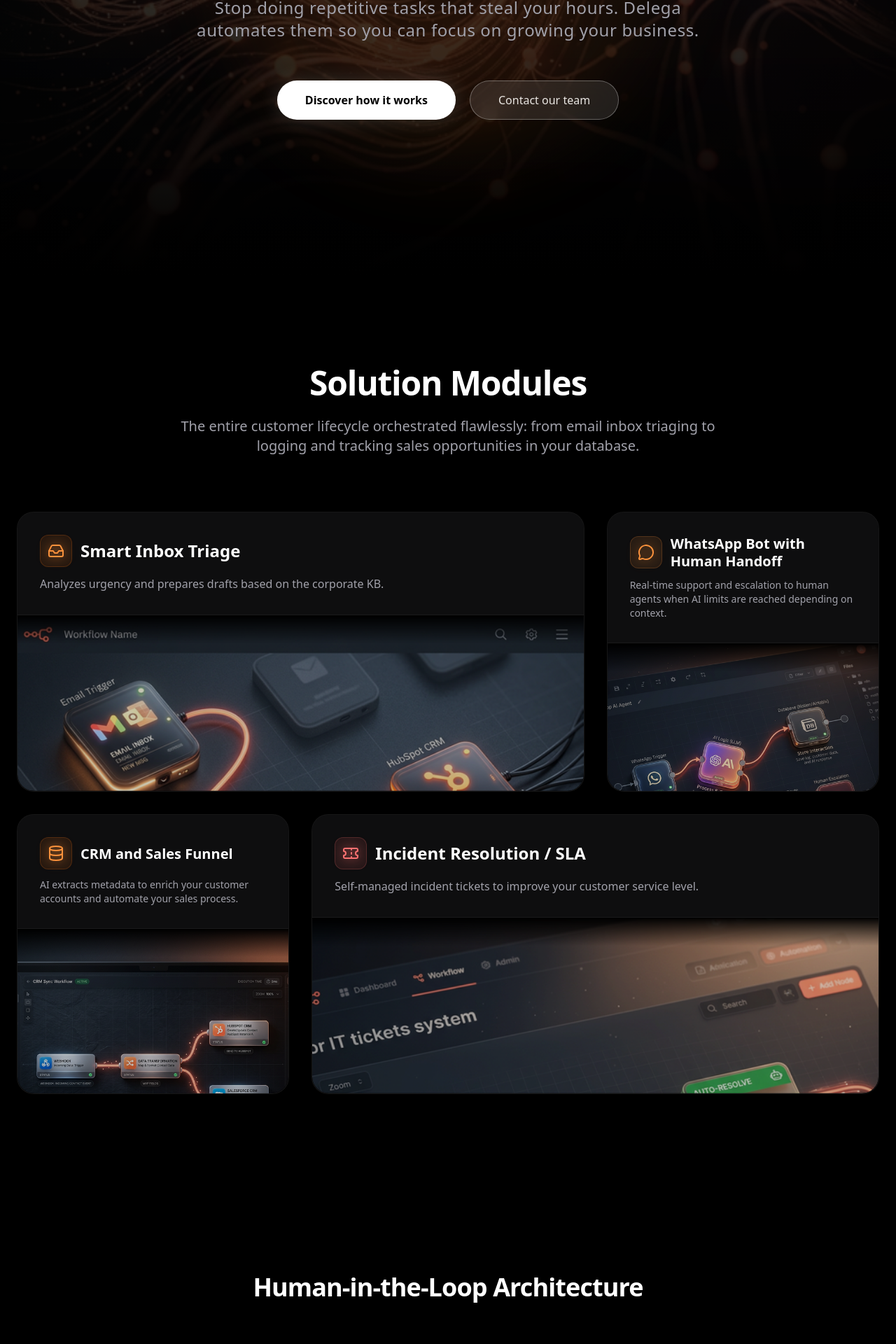
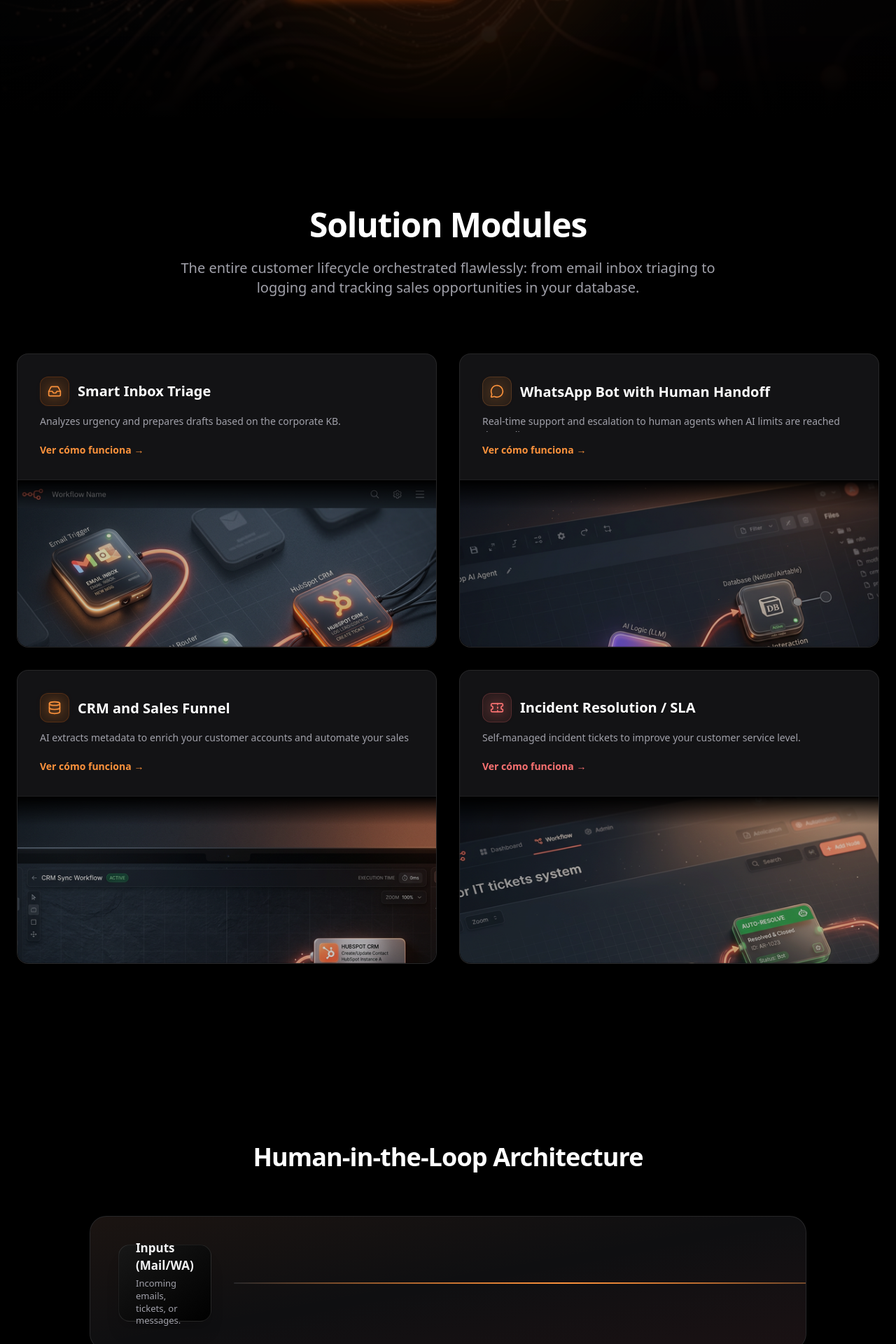
Before and after one commit to pablomartiniagency-sys/Delega-Main-Page, a Next.js app: page /en in a window 1280 px wide. Shown: the part 632-2552 px from the top of the page at 70% size. Built offline with nearby package versions, Linux system fonts and the light colour scheme.

Commit message:
feat: comprehensive linear-style UI/UX redesign of landing page

```diff
--- a/messages/en.json
+++ b/messages/en.json
@@ -8,7 +8,7 @@
     "logoSpace": "Logo Space"
   },
   "Hero": {
-    "badge": "Automation V2",
+    "badge": "",
     "title1": "Reclaim your time.",
     "title2": "Automate your business.",
     "subtitle": "Stop doing repetitive tasks that steal your hours. Delega automates them so you can focus on growing your business.",
@@ -38,18 +38,22 @@
   "Architecture": {
     "title": "Human-in-the-Loop Architecture",
     "inputs": "Inputs (Mail/WA)",
+    "descInputs": "Incoming emails, tickets, or messages.",
     "router": "Agent Router (RAG)",
+    "descRouter": "Classifies and extracts key data instantly.",
     "tools": "Tools / Tools API",
-    "human": "HIL Approval (Human)",
+    "descTools": "Executes actions in your CRM automatically.",
+    "human": "Human Oversight (Human-in-the-Loop)",
+    "descHuman": "Final validation before sending replies.",
     "desc": "The agent classifies, uses semantic memory, and suggests drafts to save you time, while enforcing human approval for sensitive tasks."
   },
   "FooterCTA": {
     "title": "Scale your operations without scaling payroll",
-    "subtitle": "Index your commercial and logistics documentation, answer corporate emails, and respond to WhatsApps delivering client documents. GDPR compliant.",
+    "subtitle": "Index your commercial and logistics documentation, answer corporate emails, and respond to WhatsApps delivering client documents. GDPR compliant (General Data Protection Regulation).",
     "button": "Schedule Tech Consultation"
   },
   "Footer": {
-    "desc": "The AI that scales your business effortlessly. Scale your operations at minimum cost, with 100% secure data and zero worries.",
+    "desc": "The AI that makes your business grow effortlessly. More operations, lower costs, zero worries.",
     "productTitle": "Product",
     "links": {
       "email": "Email Agent",
--- a/src/app/[locale]/page.tsx
+++ b/src/app/[locale]/page.tsx
@@ -166,12 +166,8 @@ export default function Home() {
         </div>
 
         <div className="flex flex-col items-center max-w-5xl relative z-10">
-            <div className="hero-badge inline-flex items-center rounded-full border border-orange-500/30 bg-orange-500/10 backdrop-blur-md px-4 py-1.5 text-sm font-medium mb-10 text-orange-100 shadow-[0_0_15px_rgba(249,115,22,0.2)]">
-                <span className="flex h-2 w-2 rounded-full bg-orange-400 mr-2 animate-pulse shadow-[0_0_8px_rgba(251,146,60,0.8)]"></span>
-                {tHero('badge')}
-            </div>
 
-            <h1 ref={titleRef} className="text-5xl md:text-7xl lg:text-8xl font-bold tracking-tighter mb-6 pb-4 text-foreground drop-shadow-sm leading-tight [perspective:1000px]">
+            <h1 ref={titleRef} className="text-[36px] md:text-[56px] lg:text-7xl font-bold tracking-tighter mb-6 pb-4 text-foreground drop-shadow-sm leading-[1.15] [perspective:1000px]">
                 <div className="inline-block">{tHero('title1')}</div><br className="hidden md:inline" />
                 <div className="inline-block text-transparent bg-clip-text bg-gradient-to-r from-orange-400 via-red-400 to-rose-400 drop-shadow-lg pb-4"> {tHero('title2')}</div>
             </h1>
@@ -180,12 +176,11 @@ export default function Home() {
                 {tHero('subtitle')}
             </p>
 
-            <div ref={ctaRef} className="flex flex-col sm:flex-row gap-5 mb-24 w-full sm:w-auto">
+            <div ref={ctaRef} className="flex flex-col sm:flex-row gap-4 w-full sm:w-auto items-stretch">
                 <Dialog>
                     <DialogTrigger asChild>
-                        <Button size="lg" className="w-full sm:w-auto relative group bg-white text-black font-semibold h-14 px-10 rounded-full shadow-[0_0_30px_rgba(255,255,255,0.15)] hover:shadow-[0_0_40px_rgba(255,255,255,0.3)] transition-all hover:scale-105 active:scale-95 overflow-hidden text-base">
-                            <span className="relative z-10">{tHero('primaryCTA')}</span>
-                            <div className="absolute inset-0 h-full w-full bg-gradient-to-r from-transparent via-black/5 to-transparent -translate-x-full group-hover:animate-[shimmer_1.5s_infinite]" />
+                        <Button size="lg" className="w-full h-14 sm:w-auto relative bg-orange-600 text-white font-semibold rounded-lg shadow-[0_4px_14px_0_rgba(234,88,12,0.39)] hover:shadow-[0_6px_20px_rgba(234,88,12,0.23)] hover:bg-orange-500 transition-all hover:scale-[1.02] active:scale-95 text-base">
+                            {tHero('primaryCTA')}
                         </Button>
                     </DialogTrigger>
 
@@ -204,7 +199,7 @@ export default function Home() {
                 </Dialog>
 
                 <Link href="/contacto" className="w-full sm:w-auto block">
-                    <Button size="lg" variant="outline" className="w-full h-14 px-10 rounded-full border-white/30 text-foreground bg-white/10 backdrop-blur-lg shadow-sm hover:bg-white/20 transition-all hover:scale-105 active:scale-95 text-base">
+                    <Button size="lg" variant="outline" className="w-full h-14 sm:w-auto rounded-lg border-white/20 text-white bg-transparent hover:bg-white/10 transition-all hover:scale-[1.02] active:scale-95 text-base">
                         {tHero('secondaryCTA')}
                     </Button>
                 </Link>
@@ -223,82 +218,86 @@ export default function Home() {
             <p className="text-xl text-zinc-400 max-w-3xl mx-auto font-light">{tModules('subtitle')}</p>
           </div>
 
-          <div className="grid grid-cols-1 md:grid-cols-2 lg:grid-cols-3 gap-8">
+          <div className="grid grid-cols-1 md:grid-cols-2 gap-6 md:gap-8">
             {/* Email Triage */}
-            <div ref={(el) => { cardsRef.current[0] = el; }} className="spotlight-card group flex flex-col rounded-3xl bg-zinc-900/40 backdrop-blur-xl overflow-hidden h-[400px] lg:col-span-2 relative border border-white/5">
-              <div className="pointer-events-none absolute -inset-px rounded-3xl opacity-0 transition duration-300 group-hover:opacity-100" style={{ background: 'radial-gradient(800px circle at var(--mouse-x) var(--mouse-y), rgba(249,115,22,0.15), transparent 40%)' }}/>
-              <div className="p-8 border-b border-white/5 bg-white/[0.02] flex justify-between items-center shrink-0 z-10">
-                <div>
+            <div ref={(el) => { cardsRef.current[0] = el; }} className="spotlight-card group flex flex-col rounded-2xl bg-zinc-900/60 backdrop-blur-xl overflow-hidden h-[420px] relative border border-white/10 shadow-lg">
+              <div className="pointer-events-none absolute -inset-px rounded-2xl opacity-0 transition duration-300 group-hover:opacity-100" style={{ background: 'radial-gradient(800px circle at var(--mouse-x) var(--mouse-y), rgba(249,115,22,0.12), transparent 40%)' }}/>
+              <div className="p-6 md:p-8 border-b border-white/5 bg-white/[0.02] flex flex-col justify-start items-start shrink-0 z-10 w-full h-[180px]">
                 <div className="flex items-center gap-3 mb-3">
                   <div className="p-2.5 bg-orange-500/10 rounded-xl border border-orange-500/20">
-                        <LucideInbox className="h-6 w-6 text-orange-400 drop-shadow-[0_0_8px_rgba(251,146,60,0.8)]" />
+                      <LucideInbox className="h-5 w-5 text-orange-400 drop-shadow-[0_0_8px_rgba(251,146,60,0.8)]" />
                   </div>
-                    <h3 className="text-2xl font-bold text-white">{tModules('email.title')}</h3>
+                  <h3 className="text-xl font-bold text-white">{tModules('email.title')}</h3>
                 </div>
-                  <p className="text-base text-zinc-400">{tModules('email.desc')}</p>
+                <p className="text-sm text-zinc-400 mb-4 line-clamp-2">{tModules('email.desc')}</p>
+                <Link href={{ pathname: '/producto', hash: 'email' }} className="mt-auto inline-flex items-center text-sm font-semibold text-orange-400 hover:text-orange-300 transition-colors">
+                  Ver cómo funciona <span className="ml-1">&rarr;</span>
+                </Link>
               </div>
-              </div>
-              <div className="bg-black flex-1 relative z-10 w-full overflow-hidden rounded-b-3xl">
+              <div className="bg-black flex-1 relative z-10 w-full overflow-hidden rounded-b-2xl">
                 <Image src="/workflows/email.png" alt="Email Workflow" fill quality={100} unoptimized className="object-cover object-left-top opacity-80 group-hover:scale-105 transition-transform duration-700 will-change-transform" />
                 <div className="absolute inset-x-0 top-0 h-10 bg-gradient-to-b from-black to-transparent z-20 pointer-events-none" />
               </div>
             </div>
 
             {/* WA Agent */}
-            <div ref={(el) => { cardsRef.current[1] = el; }} className="spotlight-card group flex flex-col rounded-3xl bg-zinc-900/40 backdrop-blur-xl overflow-hidden h-[400px] relative border border-white/5">
-              <div className="pointer-events-none absolute -inset-px rounded-3xl opacity-0 transition duration-300 group-hover:opacity-100" style={{ background: 'radial-gradient(600px circle at var(--mouse-x) var(--mouse-y), rgba(251,146,60,0.15), transparent 40%)' }}/>
-              <div className="p-8 border-b border-white/5 bg-white/[0.02] flex justify-between items-center shrink-0 z-10">
-                <div>
+            <div ref={(el) => { cardsRef.current[1] = el; }} className="spotlight-card group flex flex-col rounded-2xl bg-zinc-900/60 backdrop-blur-xl overflow-hidden h-[420px] relative border border-white/10 shadow-lg">
+              <div className="pointer-events-none absolute -inset-px rounded-2xl opacity-0 transition duration-300 group-hover:opacity-100" style={{ background: 'radial-gradient(600px circle at var(--mouse-x) var(--mouse-y), rgba(251,146,60,0.12), transparent 40%)' }}/>
+              <div className="p-6 md:p-8 border-b border-white/5 bg-white/[0.02] flex flex-col justify-start items-start shrink-0 z-10 w-full h-[180px]">
                 <div className="flex items-center gap-3 mb-3">
                   <div className="p-2.5 bg-orange-400/10 rounded-xl border border-orange-400/20">
-                        <LucideMessageCircle className="h-6 w-6 text-orange-400 drop-shadow-[0_0_8px_rgba(251,146,60,0.8)]" />
+                      <LucideMessageCircle className="h-5 w-5 text-orange-400 drop-shadow-[0_0_8px_rgba(251,146,60,0.8)]" />
                   </div>
                   <h3 className="text-xl font-bold text-white leading-tight">{tModules('whatsapp.title')}</h3>
                 </div>
-                  <p className="text-sm text-zinc-400">{tModules('whatsapp.desc')}</p>
+                <p className="text-sm text-zinc-400 mb-4 line-clamp-2">{tModules('whatsapp.desc')}</p>
+                <Link href={{ pathname: '/producto', hash: 'whatsapp' }} className="mt-auto inline-flex items-center text-sm font-semibold text-orange-400 hover:text-orange-300 transition-colors">
+                  Ver cómo funciona <span className="ml-1">&rarr;</span>
+                </Link>
               </div>
-              </div>
-              <div className="bg-black flex-1 relative z-10 w-full overflow-hidden rounded-b-3xl">
+              <div className="bg-black flex-1 relative z-10 w-full overflow-hidden rounded-b-2xl">
                 <Image src="/workflows/wa.png" alt="WhatsApp Workflow" fill quality={100} unoptimized className="object-cover object-left-top opacity-80 group-hover:scale-105 transition-transform duration-700 will-change-transform" />
                 <div className="absolute inset-x-0 top-0 h-10 bg-gradient-to-b from-black to-transparent z-20 pointer-events-none" />
               </div>
             </div>
 
             {/* CRM Lite */}
-            <div ref={(el) => { cardsRef.current[2] = el; }} className="spotlight-card group flex flex-col rounded-3xl bg-zinc-900/40 backdrop-blur-xl overflow-hidden h-[400px] relative border border-white/5">
-              <div className="pointer-events-none absolute -inset-px rounded-3xl opacity-0 transition duration-300 group-hover:opacity-100" style={{ background: 'radial-gradient(600px circle at var(--mouse-x) var(--mouse-y), rgba(249,115,22,0.15), transparent 40%)' }}/>
-              <div className="p-8 border-b border-white/5 bg-white/[0.02] flex justify-between items-center shrink-0 z-10">
-                <div>
+            <div ref={(el) => { cardsRef.current[2] = el; }} className="spotlight-card group flex flex-col rounded-2xl bg-zinc-900/60 backdrop-blur-xl overflow-hidden h-[420px] relative border border-white/10 shadow-lg">
+              <div className="pointer-events-none absolute -inset-px rounded-2xl opacity-0 transition duration-300 group-hover:opacity-100" style={{ background: 'radial-gradient(600px circle at var(--mouse-x) var(--mouse-y), rgba(249,115,22,0.12), transparent 40%)' }}/>
+              <div className="p-6 md:p-8 border-b border-white/5 bg-white/[0.02] flex flex-col justify-start items-start shrink-0 z-10 w-full h-[180px]">
                 <div className="flex items-center gap-3 mb-3">
                   <div className="p-2.5 bg-orange-500/10 rounded-xl border border-orange-500/20">
-                        <LucideDatabase className="h-6 w-6 text-orange-400 drop-shadow-[0_0_8px_rgba(251,146,60,0.8)]" />
+                      <LucideDatabase className="h-5 w-5 text-orange-400 drop-shadow-[0_0_8px_rgba(251,146,60,0.8)]" />
                   </div>
                   <h3 className="text-xl font-bold text-white leading-tight">{tModules('crm.title')}</h3>
                 </div>
-                  <p className="text-sm text-zinc-400">{tModules('crm.desc')}</p>
+                <p className="text-sm text-zinc-400 mb-4 line-clamp-2">{tModules('crm.desc')}</p>
+                <Link href={{ pathname: '/producto', hash: 'crm' }} className="mt-auto inline-flex items-center text-sm font-semibold text-orange-400 hover:text-orange-300 transition-colors">
+                  Ver cómo funciona <span className="ml-1">&rarr;</span>
+                </Link>
               </div>
-              </div>
-              <div className="bg-black flex-1 relative z-10 w-full overflow-hidden rounded-b-3xl">
+              <div className="bg-black flex-1 relative z-10 w-full overflow-hidden rounded-b-2xl">
                 <Image src="/workflows/crm.png" alt="CRM Workflow" fill quality={100} unoptimized className="object-cover object-left-top opacity-80 group-hover:scale-105 transition-transform duration-700 will-change-transform" />
                 <div className="absolute inset-x-0 top-0 h-10 bg-gradient-to-b from-black to-transparent z-20 pointer-events-none" />
               </div>
             </div>
 
             {/* TICKETS */}
-            <div ref={(el) => { cardsRef.current[3] = el; }} className="spotlight-card group flex flex-col rounded-3xl bg-zinc-900/40 backdrop-blur-xl overflow-hidden h-[400px] lg:col-span-2 relative border border-white/5">
-              <div className="pointer-events-none absolute -inset-px rounded-3xl opacity-0 transition duration-300 group-hover:opacity-100" style={{ background: 'radial-gradient(800px circle at var(--mouse-x) var(--mouse-y), rgba(248,113,113,0.15), transparent 40%)' }}/>
-              <div className="p-8 border-b border-white/5 bg-white/[0.02] flex justify-between items-center shrink-0 z-10">
-                <div>
+            <div ref={(el) => { cardsRef.current[3] = el; }} className="spotlight-card group flex flex-col rounded-2xl bg-zinc-900/60 backdrop-blur-xl overflow-hidden h-[420px] relative border border-white/10 shadow-lg">
+              <div className="pointer-events-none absolute -inset-px rounded-2xl opacity-0 transition duration-300 group-hover:opacity-100" style={{ background: 'radial-gradient(800px circle at var(--mouse-x) var(--mouse-y), rgba(248,113,113,0.12), transparent 40%)' }}/>
+              <div className="p-6 md:p-8 border-b border-white/5 bg-white/[0.02] flex flex-col justify-start items-start shrink-0 z-10 w-full h-[180px]">
                 <div className="flex items-center gap-3 mb-3">
                   <div className="p-2.5 bg-red-400/10 rounded-xl border border-red-400/20">
-                         <LucideTicket className="h-6 w-6 text-red-400 drop-shadow-[0_0_8px_rgba(248,113,113,0.8)]" />
+                       <LucideTicket className="h-5 w-5 text-red-400 drop-shadow-[0_0_8px_rgba(248,113,113,0.8)]" />
                   </div>
-                    <h3 className="text-2xl font-bold text-white">{tModules('tickets.title')}</h3>
+                  <h3 className="text-xl font-bold text-white">{tModules('tickets.title')}</h3>
                 </div>
-                  <p className="text-base text-zinc-400">{tModules('tickets.desc')}</p>
+                <p className="text-sm text-zinc-400 mb-4 line-clamp-2">{tModules('tickets.desc')}</p>
+                <Link href={{ pathname: '/producto', hash: 'tickets' }} className="mt-auto inline-flex items-center text-sm font-semibold text-red-400 hover:text-red-300 transition-colors">
+                  Ver cómo funciona <span className="ml-1">&rarr;</span>
+                </Link>
               </div>
-              </div>
-              <div className="bg-black flex-1 relative z-10 w-full overflow-hidden rounded-b-3xl">
+              <div className="bg-black flex-1 relative z-10 w-full overflow-hidden rounded-b-2xl">
                 <Image src="/workflows/tickets.png" alt="Tickets Workflow" fill quality={100} unoptimized className="object-cover object-left-top opacity-80 group-hover:scale-105 transition-transform duration-700 will-change-transform" />
                 <div className="absolute inset-x-0 top-0 h-10 bg-gradient-to-b from-black to-transparent z-20 pointer-events-none" />
               </div>
@@ -319,36 +318,40 @@ export default function Home() {
         <div className="max-w-5xl mx-auto text-center relative z-10">
           <h2 className="arch-header text-4xl font-bold tracking-tight mb-16 text-white">{tArch('title')}</h2>
 
-          <div ref={diagramRef} className="relative border border-white/5 rounded-3xl p-10 bg-black/40 backdrop-blur-xl flex flex-col md:flex-row gap-6 items-center justify-between shadow-2xl">
+          <div ref={diagramRef} className="relative border border-white/10 rounded-3xl p-10 bg-[#0f0f11] flex flex-col md:flex-row gap-6 items-center justify-between shadow-2xl overflow-hidden">
             {/* Connection Line Background Layer */}
-            <div className="absolute inset-0 bg-gradient-to-br from-orange-500/5 via-transparent to-red-500/5 pointer-events-none rounded-3xl" />
+            <div className="absolute inset-0 bg-gradient-to-br from-orange-500/5 via-transparent to-red-500/5 pointer-events-none" />
 
-            <div className="arch-box relative z-10 px-6 py-5 border border-white/10 rounded-2xl text-[15px] font-medium text-zinc-300 shadow-xl w-full md:w-auto bg-gradient-to-br from-neutral-900 to-black">
-              {tArch('inputs')}
+            <div className="arch-box relative z-10 px-6 py-5 border border-white/10 rounded-2xl shadow-xl w-full md:w-auto bg-gradient-to-br from-neutral-900 to-black text-left flex-1 h-[110px] flex flex-col justify-center">
+              <div className="text-[17px] font-semibold text-zinc-100 mb-1">{tArch('inputs')}</div>
+              <div className="text-[13px] font-light text-zinc-400 leading-snug">{tArch('descInputs')}</div>
             </div>
 
-            <div className="hidden md:block arch-line h-[2px] bg-gradient-to-r from-zinc-800 via-orange-500/50 to-zinc-800 flex-1 mx-2 relative overflow-hidden rounded-full">
+            <div className="hidden md:block arch-line h-[2px] bg-gradient-to-r from-zinc-800 via-orange-500/50 to-zinc-800 w-12 mx-2 relative overflow-hidden rounded-full shrink-0">
                  <div className="absolute inset-0 bg-gradient-to-r from-transparent via-orange-400 to-transparent animate-[shimmer_2s_infinite]" />
             </div>
 
-            <div className="arch-box relative z-10 px-6 py-5 border border-orange-500/40 rounded-2xl text-[15px] text-orange-200 font-semibold shadow-[0_0_30px_rgba(249,115,22,0.15)] w-full md:w-auto bg-gradient-to-br from-orange-950/40 to-black">
-              {tArch('router')}
+            <div className="arch-box relative z-10 px-6 py-5 border border-orange-500/40 rounded-2xl shadow-[0_0_30px_rgba(249,115,22,0.15)] w-full md:w-auto bg-gradient-to-br from-orange-950/40 to-black text-left flex-1 h-[110px] flex flex-col justify-center">
+              <div className="text-[17px] font-semibold text-orange-200 mb-1">{tArch('router')}</div>
+              <div className="text-[13px] font-light text-orange-200/60 leading-snug">{tArch('descRouter')}</div>
             </div>
 
-            <div className="hidden md:block arch-line h-[2px] bg-gradient-to-r from-zinc-800 via-red-500/50 to-zinc-800 flex-1 mx-2 relative overflow-hidden rounded-full">
+            <div className="hidden md:block arch-line h-[2px] bg-gradient-to-r from-zinc-800 via-red-500/50 to-zinc-800 w-12 mx-2 relative overflow-hidden rounded-full shrink-0">
                  <div className="absolute inset-0 bg-gradient-to-r from-transparent via-red-400 to-transparent animate-[shimmer_2s_infinite_0.5s]" />
             </div>
 
-            <div className="arch-box relative z-10 px-6 py-5 border border-red-500/40 rounded-2xl text-[15px] text-red-200 font-semibold shadow-[0_0_30px_rgba(248,113,113,0.15)] w-full md:w-auto bg-gradient-to-br from-red-950/40 to-black">
-              {tArch('tools')}
+            <div className="arch-box relative z-10 px-6 py-5 border border-red-500/40 rounded-2xl shadow-[0_0_30px_rgba(248,113,113,0.15)] w-full md:w-auto bg-gradient-to-br from-red-950/40 to-black text-left flex-1 h-[110px] flex flex-col justify-center">
+              <div className="text-[17px] font-semibold text-red-200 mb-1">{tArch('tools')}</div>
+              <div className="text-[13px] font-light text-red-200/60 leading-snug">{tArch('descTools')}</div>
             </div>
 
-            <div className="hidden md:block arch-line h-[2px] bg-gradient-to-r from-zinc-800 via-rose-500/50 to-zinc-800 flex-1 mx-2 relative overflow-hidden rounded-full">
+            <div className="hidden md:block arch-line h-[2px] bg-gradient-to-r from-zinc-800 via-rose-500/50 to-zinc-800 w-12 mx-2 relative overflow-hidden rounded-full shrink-0">
                  <div className="absolute inset-0 bg-gradient-to-r from-transparent via-rose-400 to-transparent animate-[shimmer_2s_infinite_1s]" />
             </div>
 
-            <div className="arch-box relative z-10 px-6 py-5 border border-rose-500/40 rounded-2xl text-[15px] text-rose-200 font-semibold shadow-[0_0_30px_rgba(244,63,94,0.15)] w-full md:w-auto bg-gradient-to-br from-rose-950/40 to-black">
-              {tArch('human')}
+            <div className="arch-box relative z-10 px-6 py-5 border border-rose-500/40 rounded-2xl shadow-[0_0_30px_rgba(244,63,94,0.15)] w-full md:w-auto bg-gradient-to-br from-rose-950/40 to-black text-left flex-1 h-[110px] flex flex-col justify-center">
+              <div className="text-[17px] font-semibold text-rose-200 mb-1">{tArch('human')}</div>
+              <div className="text-[13px] font-light text-rose-200/60 leading-snug">{tArch('descHuman')}</div>
             </div>
           </div>
           <p className="arch-header mt-12 text-xl font-light text-zinc-400 max-w-3xl mx-auto">{tArch('desc')}</p>
```
Also changed, not shown: messages/es.json (+8 -4 lines), src/components/Footer.tsx (+18 -18 lines). Lines whose indentation alone changed are shown as unchanged.
